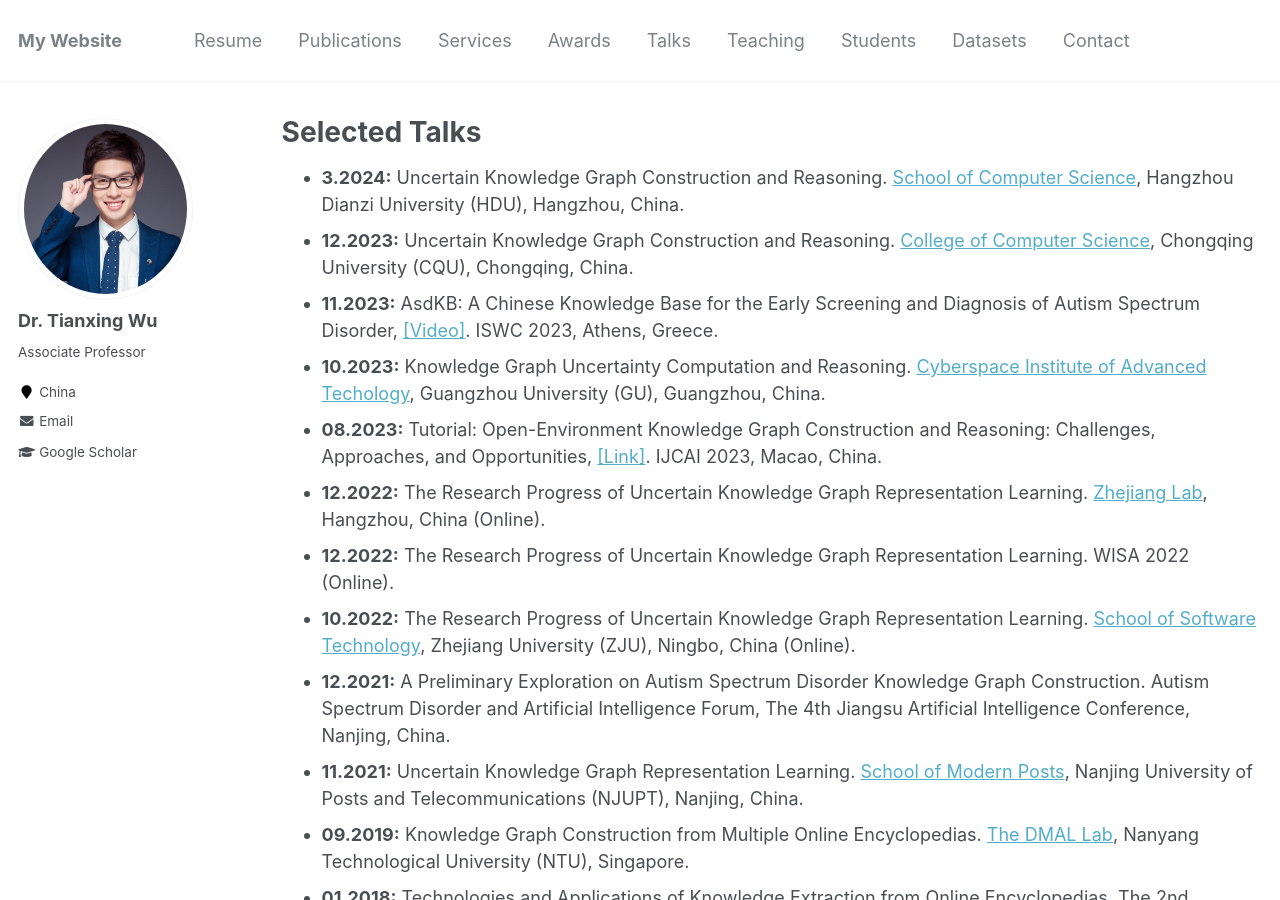
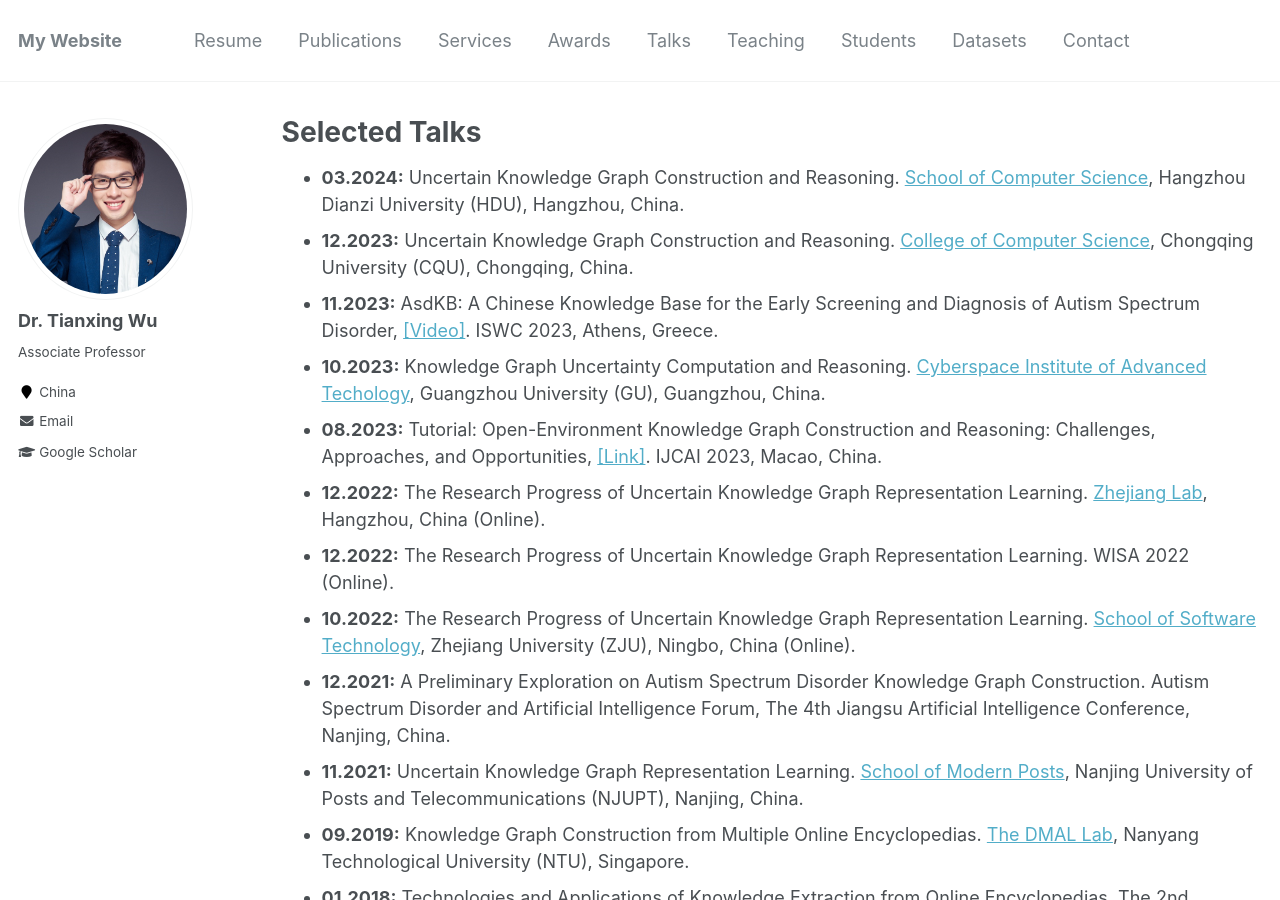
Before and after one commit to tianxing-wu/tianxing-wu.github.io, a Jekyll site: the page built from _pages/selected_talks.md, in a window 1280 px wide and 900 px high. Built offline with Jekyll 4.4.1, drawn with Linux system fonts in a browser that asks for light colours; comment, search, counter and statistics services are not loaded.

Commit message:
Update selected_talks.md

```diff
--- a/_pages/selected_talks.md
+++ b/_pages/selected_talks.md
@@ -4,7 +4,7 @@ title: "Selected Talks"
 permalink: /selected_talks/
 author_profile: true
 ---
-* **3.2024:** Uncertain Knowledge Graph Construction and Reasoning. [School of Computer Science](https://computer.hdu.edu.cn/main.htm), Hangzhou Dianzi University (HDU), Hangzhou, China.
+* **03.2024:** Uncertain Knowledge Graph Construction and Reasoning. [School of Computer Science](https://computer.hdu.edu.cn/main.htm), Hangzhou Dianzi University (HDU), Hangzhou, China.
 * **12.2023:** Uncertain Knowledge Graph Construction and Reasoning. [College of Computer Science](http://www.cs.cqu.edu.cn/xbwz/sy.htm), Chongqing University (CQU), Chongqing, China.
 * **11.2023:** AsdKB: A Chinese Knowledge Base for the Early Screening and Diagnosis of Autism Spectrum Disorder, [[Video]](https://videolectures.net/iswc2023_wu_spectrum_disorder/). ISWC 2023, Athens, Greece.
 * **10.2023:** Knowledge Graph Uncertainty Computation and Reasoning. [Cyberspace Institute of Advanced Techology](https://wyy.gzhu.edu.cn/index.htm), Guangzhou University (GU), Guangzhou, China.
```
